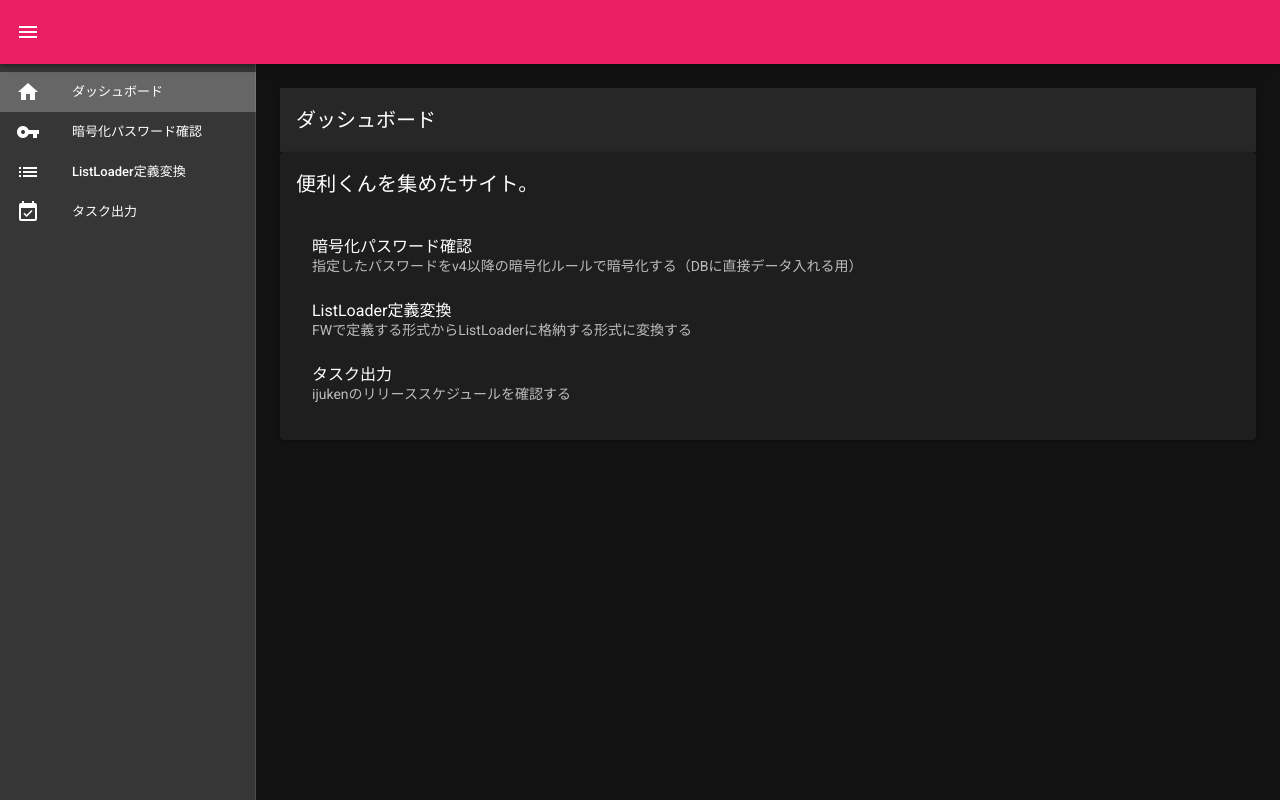
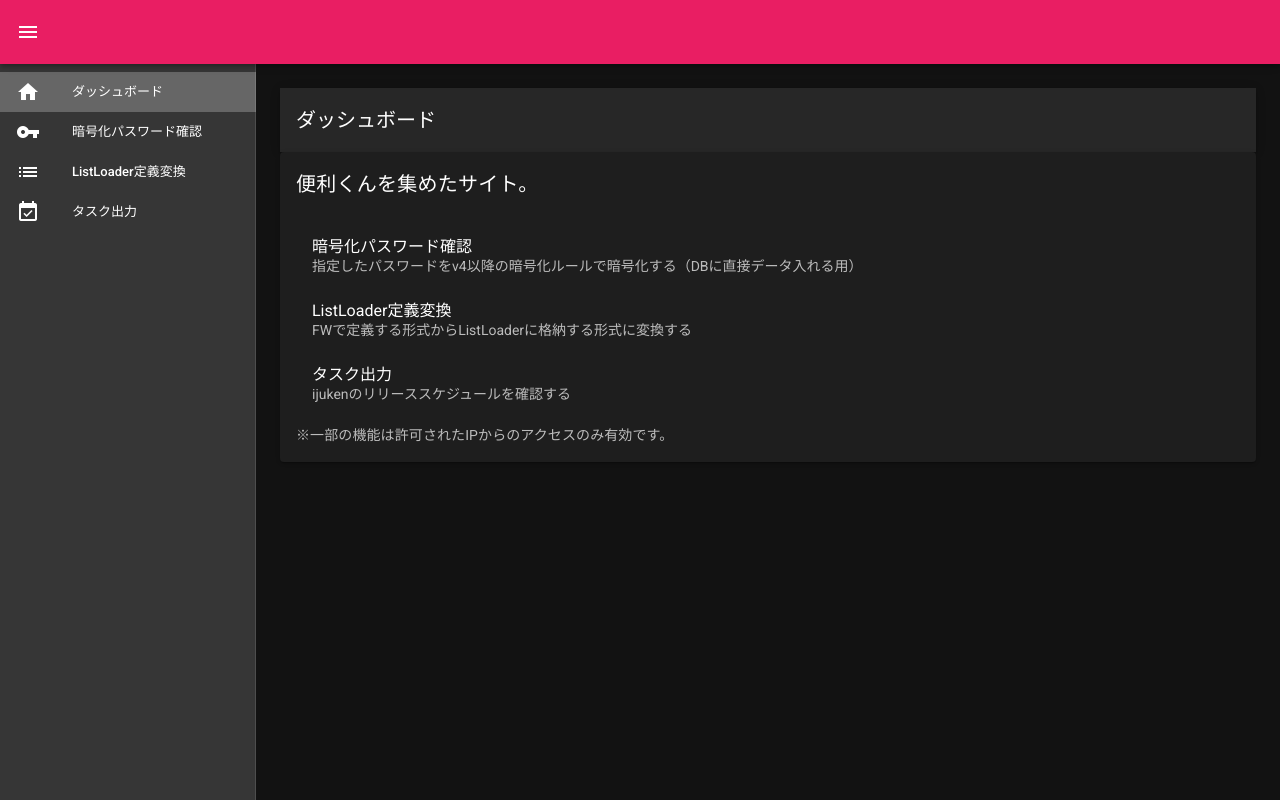
Before and after one commit to aki19/alicetil, a Nuxt app: page / in a window 1280 px wide. Built offline with nearby package versions, Linux system fonts and the light colour scheme; a web font is replaced by a local one.

Commit message:
注意書き追加

```diff
--- a/pages/index.vue
+++ b/pages/index.vue
@@ -24,6 +24,7 @@
                   </v-list-item-content>
                 </v-list-item>
               </v-list>
+              ※一部の機能は許可されたIPからのアクセスのみ有効です。
             </v-card-text>
           </v-card>
         </v-col>
```
